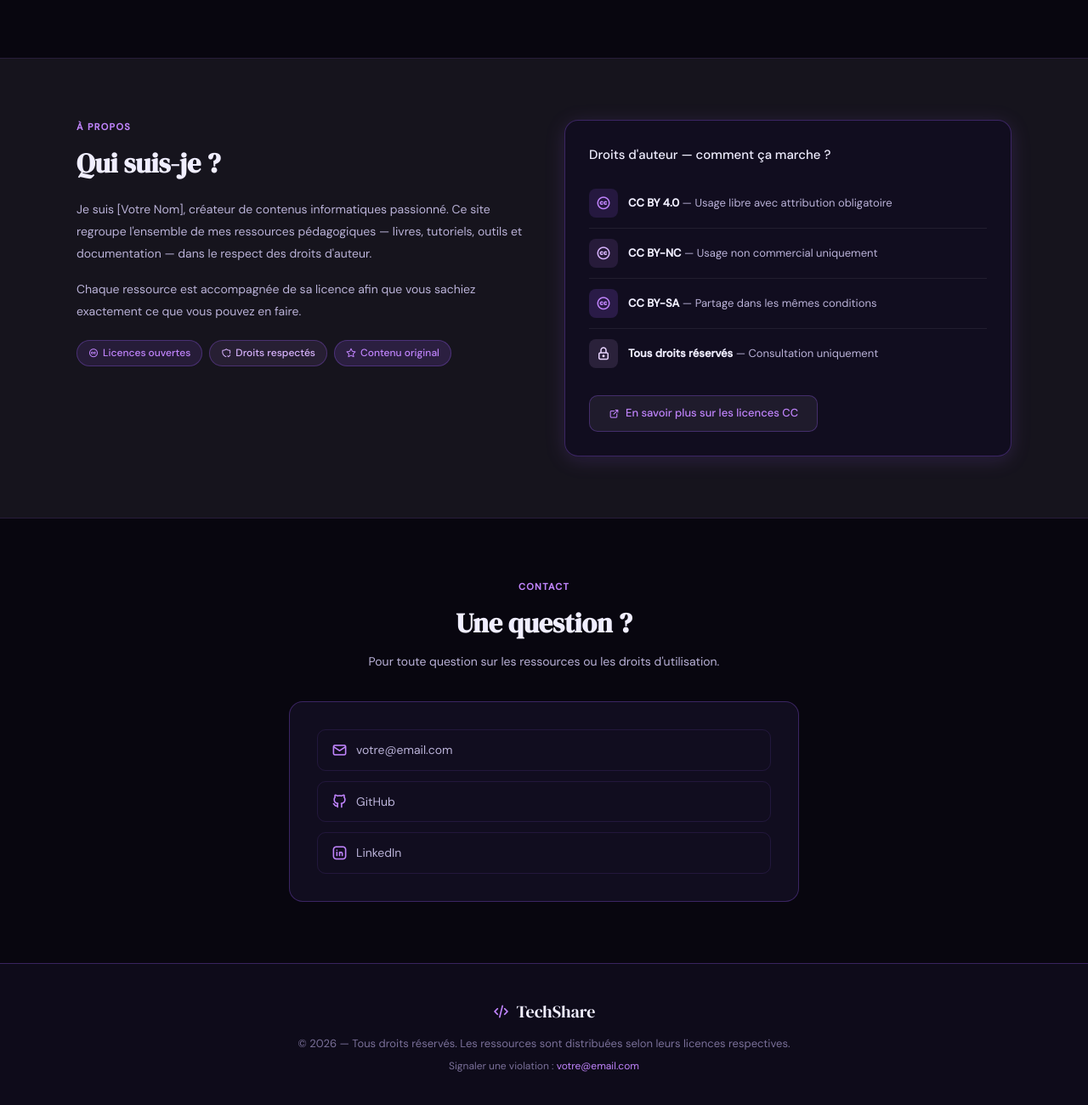
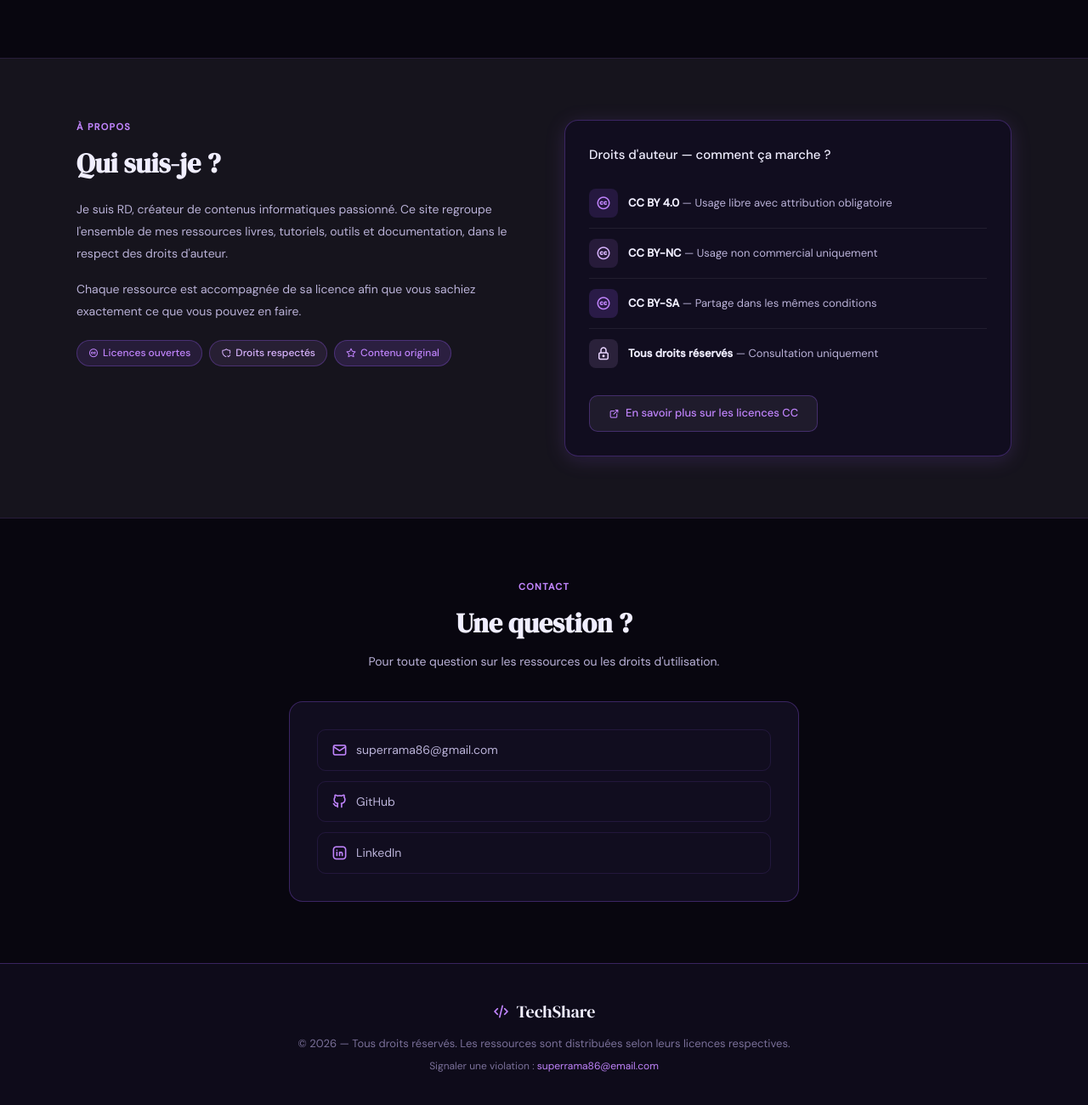
Before and after one commit to Ramadiaw12/ressourceIT, a plain HTML site: page index.html in a window 1280 px wide. Shown: the part 5845-7145 px from the top of the page at 85% size. Drawn offline with Linux system fonts and the light colour scheme.

```diff
--- a/index.html
+++ b/index.html
@@ -147,7 +147,7 @@
     <div class="about-text">
       <div class="section-tag">À propos</div>
       <h2>Qui suis-je ?</h2>
-      <p>Je suis [Votre Nom], créateur de contenus informatiques passionné. Ce site regroupe l'ensemble de mes ressources pédagogiques — livres, tutoriels, outils et documentation — dans le respect des droits d'auteur.</p>
+      <p>Je suis RD, créateur de contenus informatiques passionné. Ce site regroupe l'ensemble de mes ressources livres, tutoriels, outils et documentation, dans le respect des droits d'auteur.</p>
       <p style="margin-top:1rem">Chaque ressource est accompagnée de sa licence afin que vous sachiez exactement ce que vous pouvez en faire.</p>
       <div class="about-badges">
         <span class="badge badge-blue"><i class="ti ti-creative-commons"></i> Licences ouvertes</span>
@@ -177,9 +177,9 @@
       <p class="section-sub" style="margin:.5rem auto 0">Pour toute question sur les ressources ou les droits d'utilisation.</p>
     </div>
     <div class="contact-card">
-      <a href="mailto:votre@email.com"              class="contact-link"><i class="ti ti-mail"></i> votre@email.com</a>
-      <a href="https://github.com/votreprofil"       target="_blank" class="contact-link"><i class="ti ti-brand-github"></i> GitHub</a>
-      <a href="https://linkedin.com/in/votreprofil"  target="_blank" class="contact-link"><i class="ti ti-brand-linkedin"></i> LinkedIn</a>
+      <a href="mailto:superrama86@gmail.com"              class="contact-link"><i class="ti ti-mail"></i> superrama86@gmail.com</a>
+      <a href="https://github.com/Ramadiaw12"       target="_blank" class="contact-link"><i class="ti ti-brand-github"></i> GitHub</a>
+      <a href="https://www.linkedin.com/in/ramatoulaye-diawane/"  target="_blank" class="contact-link"><i class="ti ti-brand-linkedin"></i> LinkedIn</a>
     </div>
   </div>
 </section>
@@ -189,7 +189,7 @@
   <div class="footer-inner">
     <div class="footer-logo"><i class="ti ti-code"></i> TechShare</div>
     <p class="footer-copy">© <span id="year"></span> — Tous droits réservés. Les ressources sont distribuées selon leurs licences respectives.</p>
-    <p class="footer-made">Signaler une violation : <a href="mailto:votre@email.com">votre@email.com</a></p>
+    <p class="footer-made">Signaler une violation : <a href="mailto:votre@email.com">superrama86@email.com</a></p>
   </div>
 </footer>
 
```
